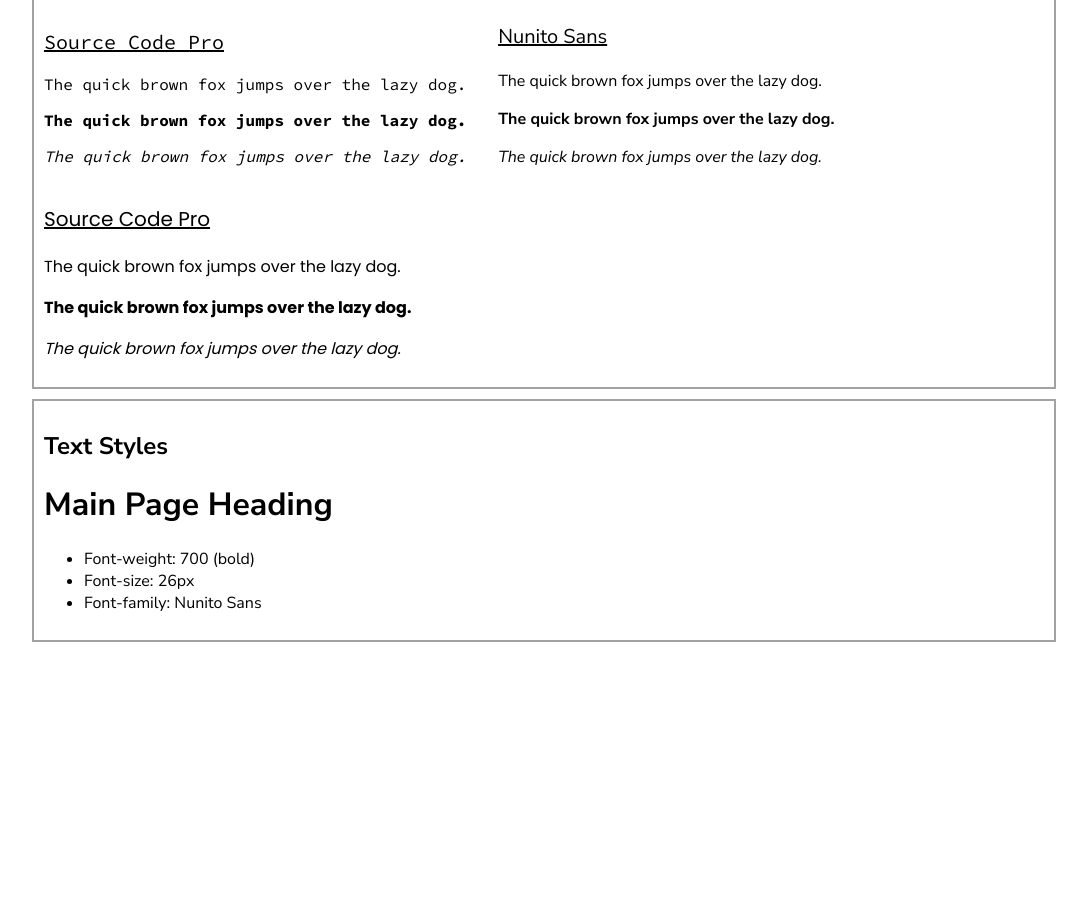
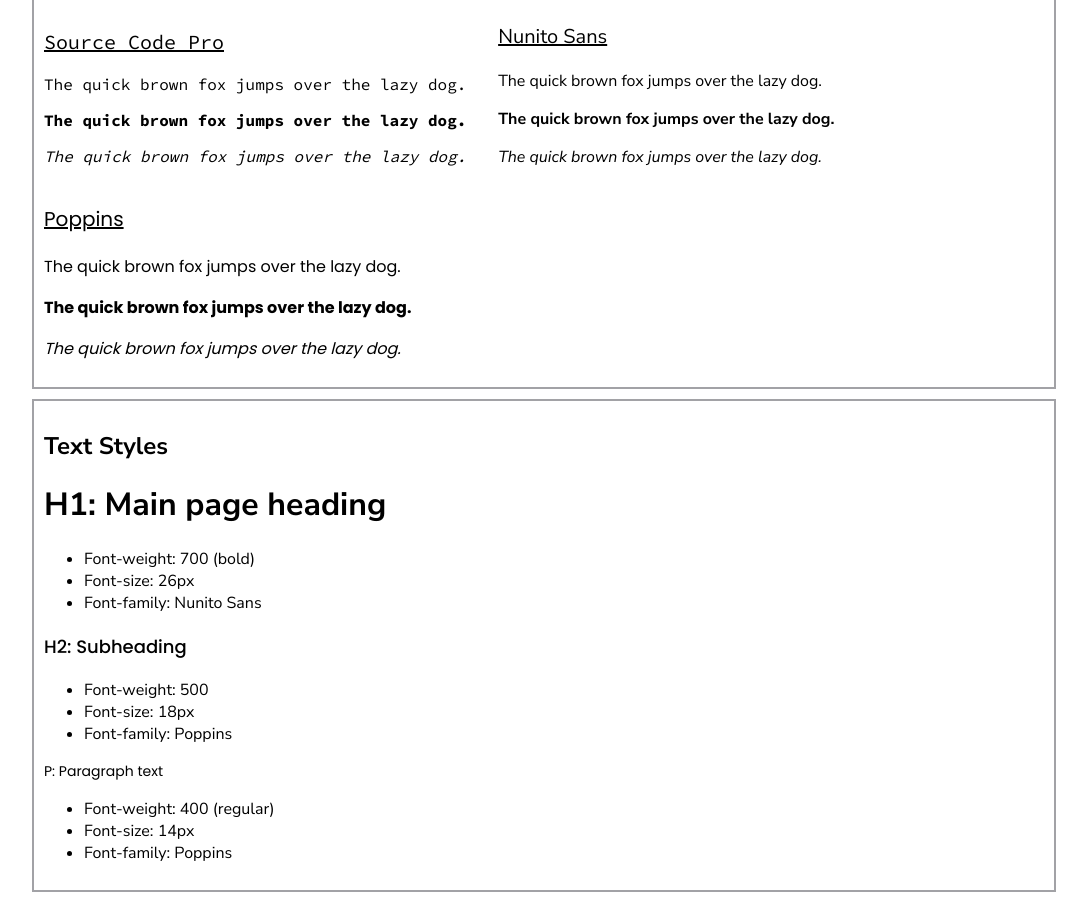
Before and after one commit to startuper777/website-style-guide, a plain HTML site: page index.html in a window 1280 px wide. Shown: the part 549-1451 px from the top of the page, without its empty margins (96-1183 px from the left). Before the commit the page ends 1201 px from the top, so only its background shows below. Drawn offline with Linux system fonts and the light colour scheme.

Commit message:
project done

```diff
--- a/index.html
+++ b/index.html
@@ -54,7 +54,7 @@
             </div>
 
             <div class="font-panel">
-                <p class="font-label poppins">Source Code Pro</p>
+                <p class="font-label poppins">Poppins</p>
                 <p class="regular poppins">The quick brown fox jumps over the lazy dog.</p>
                 <p class="bold poppins">The quick brown fox jumps over the lazy dog.</p>
                 <p class="italic poppins">The quick brown fox jumps over the lazy dog.</p>
@@ -68,7 +68,7 @@
 
         <div class="text-container">
             <div class="text-panel">
-                <h1>Main Page Heading</h1>
+                <h1>H1: Main page heading</h1>
                 <ul>
                     <li>Font-weight: 700 (bold)</li>
                     <li>Font-size: 26px</li>
@@ -76,6 +76,29 @@
                 </ul>
             </div>
         </div>
+
+        <div class="text-container">
+            <div class="text-panel">
+                <h2>H2: Subheading</h2>
+                <ul>
+                    <li>Font-weight: 500</li>
+                    <li>Font-size: 18px</li>
+                    <li>Font-family: Poppins</li>
+                </ul>
+            </div>
+        </div>
+
+        <div class="text-container">
+            <div class="text-panel">
+                <p>P: Paragraph text</p>
+                <ul>
+                    <li>Font-weight: 400 (regular)</li>
+                    <li>Font-size: 14px</li>
+                    <li>Font-family: Poppins</li>
+                </ul>
+            </div>
+        </div>
+
     </div>
 </body>
 </html>
--- a/styles.css
+++ b/styles.css
@@ -18,7 +18,7 @@ h2 {
     display: block;
     font-size: 1.5em;
     margin: 19px 0;
-    font-weight: bold;
+    font-weight: 700;
 }
 
 .color-container {
@@ -99,3 +99,15 @@ p {
 .poppins {
     font-family: 'Poppins', sans-serif;
 }
+
+.text-panel h2 {
+    font-size: 18px;
+    font-family: 'Poppins', sans-serif;
+    font-weight: 500;
+}
+
+.text-panel p {
+    font-weight: 400;
+    font-size: 14px;
+    font-family: 'Poppins', sans-serif;
+}
```
